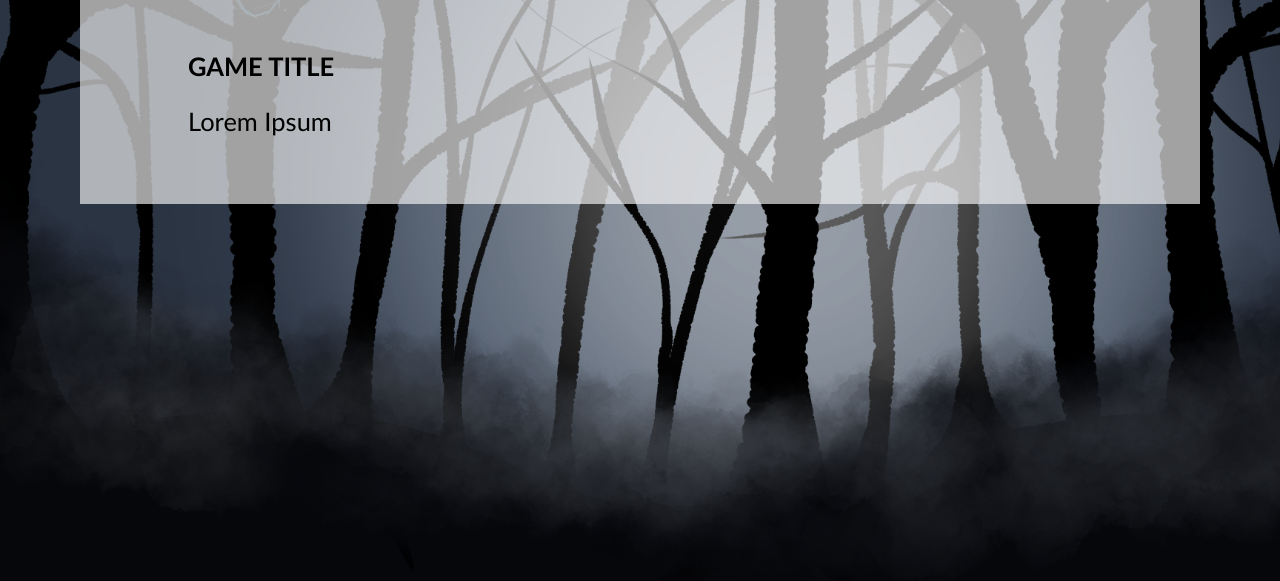
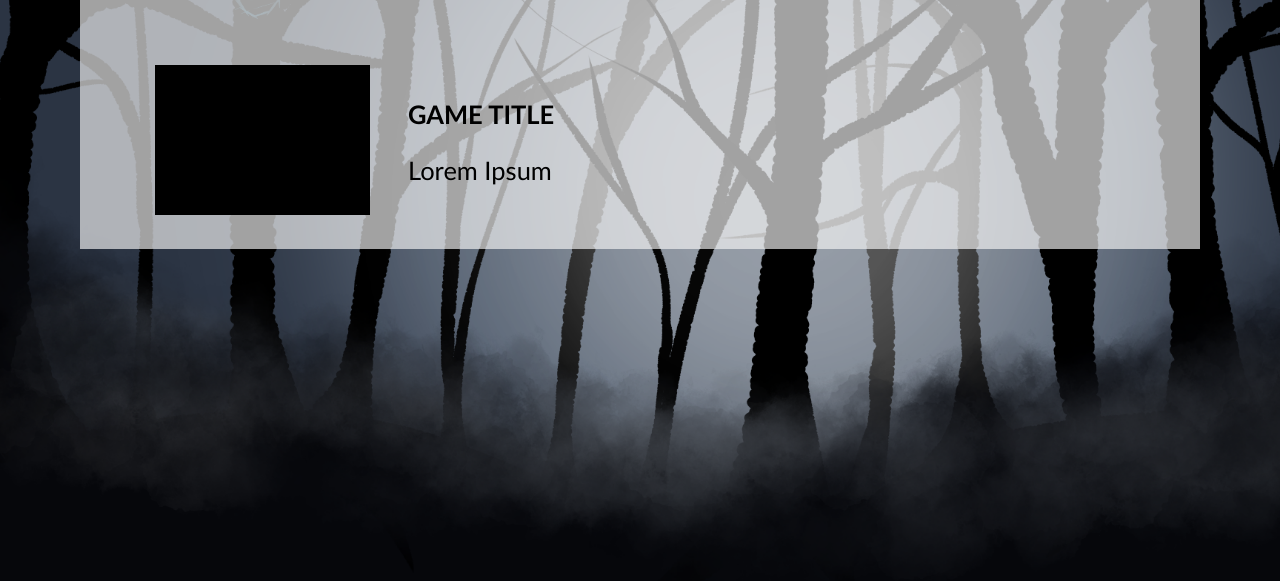
Before and after one commit to WMC-AHIF-2022/VisualNovel, a website: page src/client/html/games.html in a window 1280 px wide. Shown: the part 193-774 px from the top of the page. Drawn offline with Linux system fonts and the light colour scheme.

Commit message:
added image example to games-overview

```diff
--- a/src/client/html/games.html
+++ b/src/client/html/games.html
@@ -26,20 +26,31 @@
   <div class="whiteBox">
     <article class="margin">
       <h2>Games</h2>
+    </article>
       <div class="content">
         <ol>
           <li id="game">
-            <div>
-              <h3>GAME TITLE</h3>
-                <!--img src="../img/backgrounds/blackScreen.png)"-->
-                <p>
-                  Lorem Ipsum
-                </p>
-            </div>
+            <table>
+              <tr>
+                <td>
+                  <div>
+                    <img src="../img/backgrounds/blackScreen.png" height="150em" width="215em">
+                  </div>
+                </td>
+                <td>
+                <article class="margin">
+                  <h3>GAME TITLE</h3>
+                  <p>
+                    Lorem Ipsum
+                  </p>
+                </article>
+                </td>
+              </tr>
+            </table>
           </li>
         </ol>
       </div>
-    </article>
+
   </div>
 </div>
 
```
